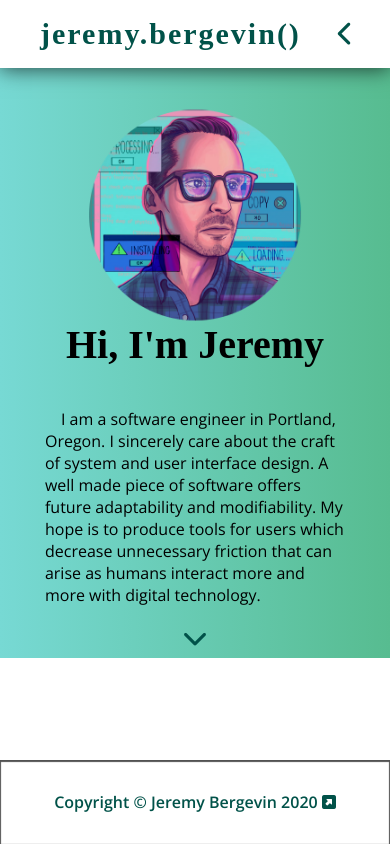
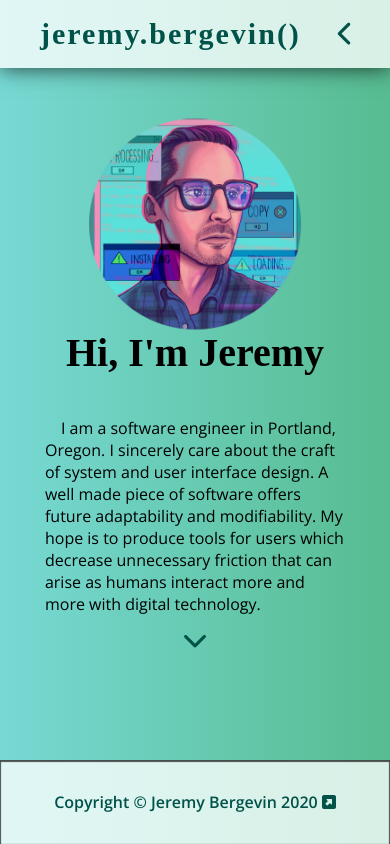
Before and after one commit to rufusgerm/portfolio-app, a React app: page / in a window 390 px wide. Built offline with nearby package versions, Linux system fonts and the light colour scheme; a web font is replaced by a local one.

Commit message:
Made adjustments to how everything is sized via the "vh" setting. Adjusted certain elements to be fixed position and place them in the window appropriately. It works on Safari iOS 13. iPhone 6s.

```diff
--- a/public/index.html
+++ b/public/index.html
@@ -4,7 +4,7 @@
     <meta charset="utf-8" />
     <meta
       name="viewport"
-      content="width=device-width, initial-scale=1, minimal-ui"
+      content="width=device-width, height=device-height, initial-scale=1.0, user-scalable=0, minimum-scale=1.0, maximum-scale=1.0"
     />
     <link
       rel="icon"
--- a/src/components/Footer.css
+++ b/src/components/Footer.css
@@ -107,7 +107,6 @@
 
 @media only screen and (max-width: 678px) {
   .footer {
-    /* height: 7vh; */
     flex-direction: row;
     align-items: center;
   }
@@ -122,4 +121,10 @@
   }
 }
 
+@media only screen and (max-height: 425px) {
+  .footer-link a {
+    font-size: 0.4rem;
+  }
+}
+
 /* #endregion */
--- a/src/components/NavBar.css
+++ b/src/components/NavBar.css
@@ -1,6 +1,9 @@
 .navbar {
-  position: sticky;
+  position: fixed;
   z-index: 3;
+  left: 0;
+  top: 0;
+  width: 100vw;
   display: flex;
   align-items: center;
   justify-content: space-between;
--- a/src/components/Page.css
+++ b/src/components/Page.css
@@ -1,6 +1,7 @@
 .page-wrapper {
-  position: absolute;
+  position: fixed;
   background: var(--bg-pages);
+  top: 8vh;
   width: 100vw;
   height: 82vh;
   display: flex;
@@ -28,7 +29,7 @@
 
 .page-body {
   min-height: 60vh;
-  max-height: 72vh;
+  max-height: 66vh;
   display: flex;
   align-items: center;
   justify-content: center;
@@ -37,11 +38,17 @@
 
 @media only screen and (max-width: 400px) and (orientation: portrait) {
   .page-wrapper {
-    height: 70vh;
+    top: 10vh;
+    min-height: 64vh;
+    max-height: 66vh;
+  }
+  .page-btn-down {
+    margin-top: 2px;
   }
 }
 @media only screen and (max-height: 400px) and (orientation: landscape) {
   .page-wrapper {
+    top: 10vh;
     height: 80vh;
   }
 }
--- a/src/index.css
+++ b/src/index.css
@@ -1,5 +1,4 @@
-/* Meta Page Styles */
-/*#region*/
+/*#region Meta Page Styles*/
 * {
   margin: 0px;
   padding: 0px;
@@ -28,8 +27,9 @@
   padding: 0;
   margin: 0;
   overflow: hidden;
+  background: var(--bg-pages);
   position: relative;
-  height: 100%;
+  height: 100vh;
   font-family: "Open Sans", sans-serif;
 }
 
@@ -45,7 +45,7 @@
   border-radius: 0.5rem;
   background: var(--bg-standout);
 }
-/*#endregion*/
+/*#endregion Meta Page Styles*/
 
 /* React Transitions */
 /* #region */
```
